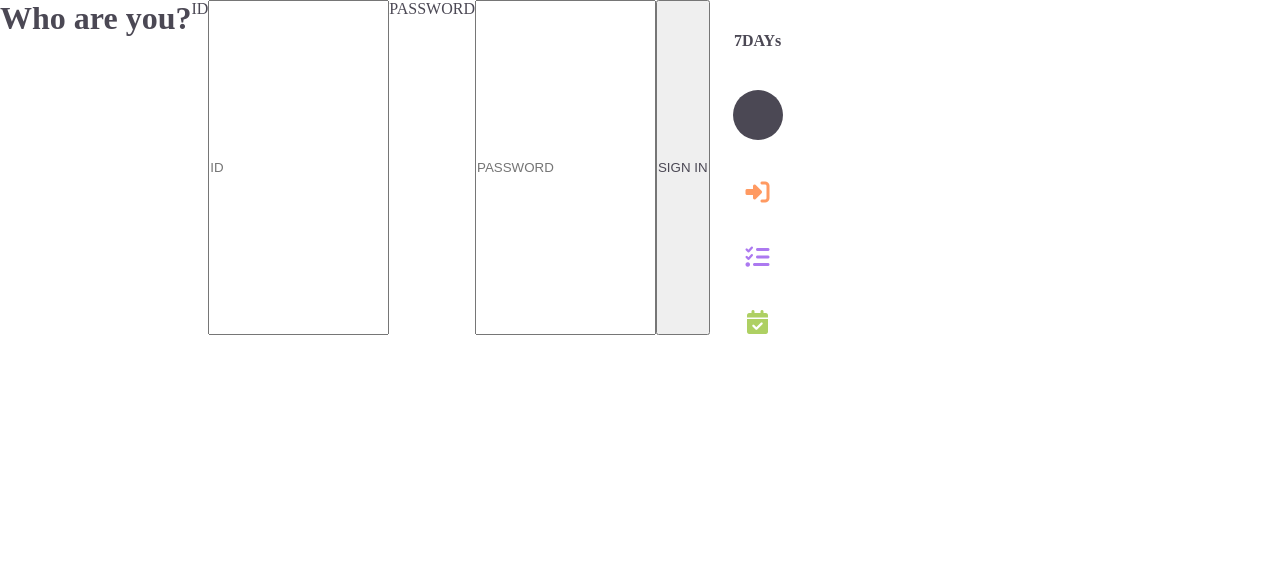
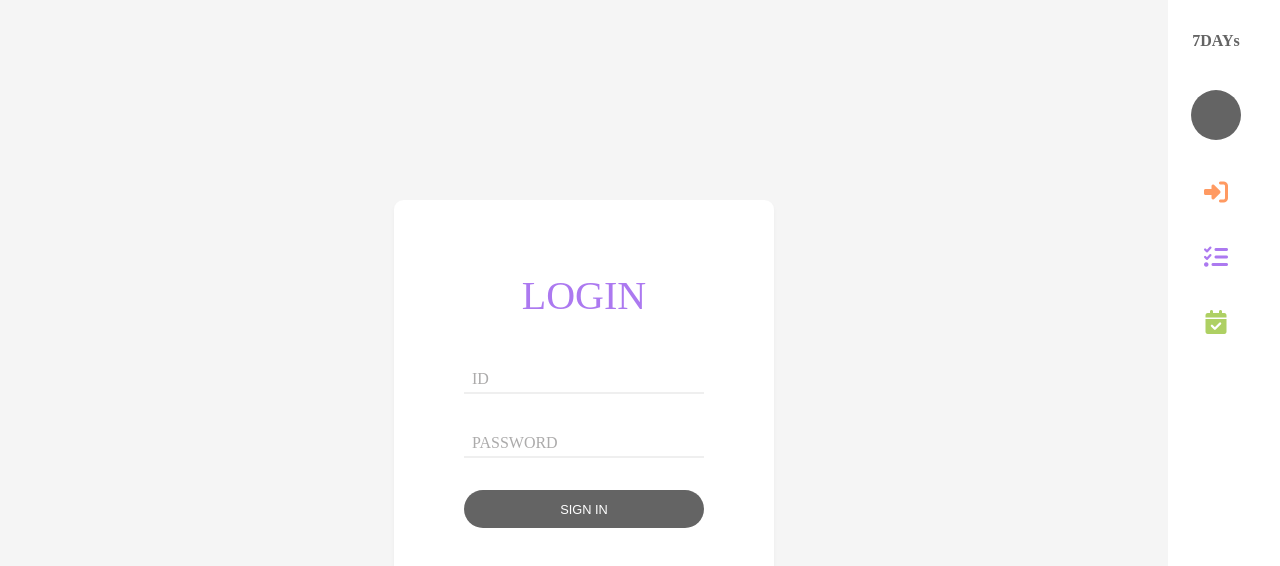
Before and after one commit to JoeunNAL/todo-good-job, a React (Create React App) app: page /login in a window 1280 px wide. Shown: the top 566 px of the page. Built offline with nearby package versions, Linux system fonts and the light colour scheme.

Commit message:
design: login 페이지 CSS 수정

```diff
--- a/src/App.js
+++ b/src/App.js
@@ -14,7 +14,7 @@ const GlobalStyle = createGlobalStyle`
     color: var(--basic);
   }
   :root {
-    --basic:#4b4854;
+    --basic:#646464;
     --mid-grey:#acabab;
     --bg-mint:#ceede8;
     --bg-grey:#f5f5f5;
@@ -23,6 +23,7 @@ const GlobalStyle = createGlobalStyle`
     --bg-purple:#d7c9f1;
     --bg-lime:#e1f2b4;
     --dash: 2px var(--mid-grey) dashed;
+    --shadow: 0 4px 5px rgba(0, 0, 0, 0.4);
   }
   .double_size{
     font-size: 1.5rem;
--- a/src/components/Login.js
+++ b/src/components/Login.js
@@ -1,13 +1,106 @@
+import styled from "styled-components";
+const LoginContainer = styled.main`
+  background-color: var(--bg-grey);
+  height: 100vh;
+  flex-grow: 1;
+
+  display: flex;
+  justify-content: center;
+  align-items: center;
+
+  main {
+    background-color: white;
+    width: 380px;
+    height: 400px;
+    border-radius: 0.6rem;
+    box-shadow: rgba(0, 0, 0, 0.04) 0px 3px 5px;
+  }
+  .title {
+    font-weight: 500;
+    font-size: 2.5rem;
+    margin-top: 4.5rem;
+    margin-bottom: 1rem;
+    text-align: center;
+  }
+  .loginContainer {
+    height: 220px;
+    display: flex;
+    flex-direction: column;
+    justify-content: center;
+    align-items: center;
+    gap: 2rem;
+  }
+`;
+const InputGroup = styled.div`
+  position: relative;
+
+  input {
+    background-color: transparent;
+    border-style: none;
+    border-bottom-style: solid;
+    border-bottom-color: #efefef;
+    /* border-radius: 0.3rem; */
+    /* outline: 2px solid #efefef; */
+    width: 240px;
+    height: 2rem;
+    font-size: 1.2rem;
+  }
+  .inputLabel {
+    color: var(--mid-grey);
+    position: absolute;
+    top: 0;
+    left: 0;
+    transform: translate(0.5rem, 0.5rem);
+    transform-origin: left;
+    /* transition: transform 0.25%; */
+  }
+  input:focus + .inputLabel,
+  input:valid + .inputLabel {
+    transform: translate(0, -1.2rem) scale(0.9);
+    color: var(--bg-purple);
+  }
+  input:is(:focus, :valid) {
+    outline-color: var(--bg-purple);
+  }
+`;
+const Button = styled.button`
+  background-color: var(--basic);
+  color: white;
+  font-size: 0.8rem;
+  width: 15rem;
+  /* width: 240px; */
+  padding: 0.7rem;
+  border-radius: 2rem;
+  border-style: none;
+  cursor: pointer;
+
+  &:active {
+    transform: scale(0.98);
+  }
+`;
+
 const Login = () => {
   return (
-    <>
-      <h1>Who are you?</h1>
-      <label for="user_id">ID</label>
-      <input id="user_id" type="text" placeholder="ID" />
-      <label for="user_password">PASSWORD</label>
-      <input id="user_password" type="text" placeholder="PASSWORD" />
-      <button>SIGN IN</button>
-    </>
+    <LoginContainer>
+      <main>
+        <div className="title font_purple">LOGIN</div>
+        <div className="loginContainer">
+          <InputGroup>
+            <input id="user_id" type="text" required />
+            <label for="user_id" className="inputLabel">
+              ID
+            </label>
+          </InputGroup>
+          <InputGroup>
+            <input id="user_password" type="password" required />
+            <label for="user_password" className="inputLabel">
+              PASSWORD
+            </label>
+          </InputGroup>
+          <Button>SIGN IN</Button>
+        </div>
+      </main>
+    </LoginContainer>
   );
 };
 export default Login;
```
